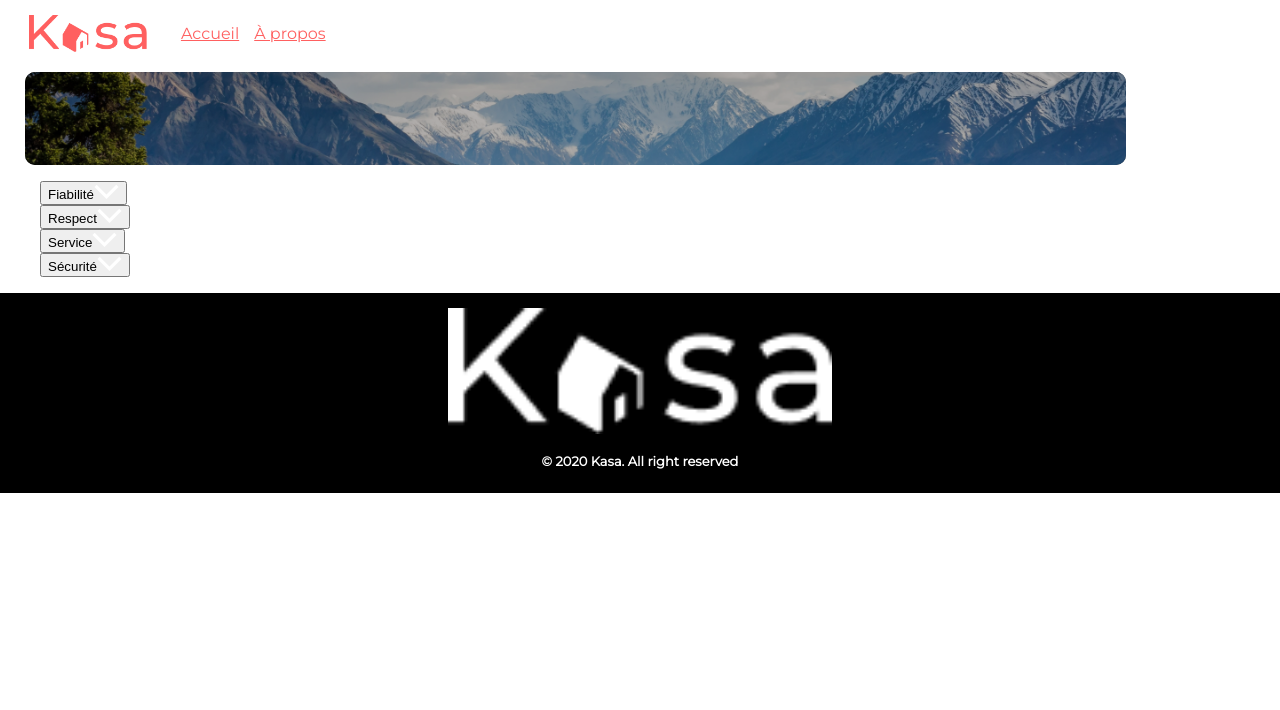
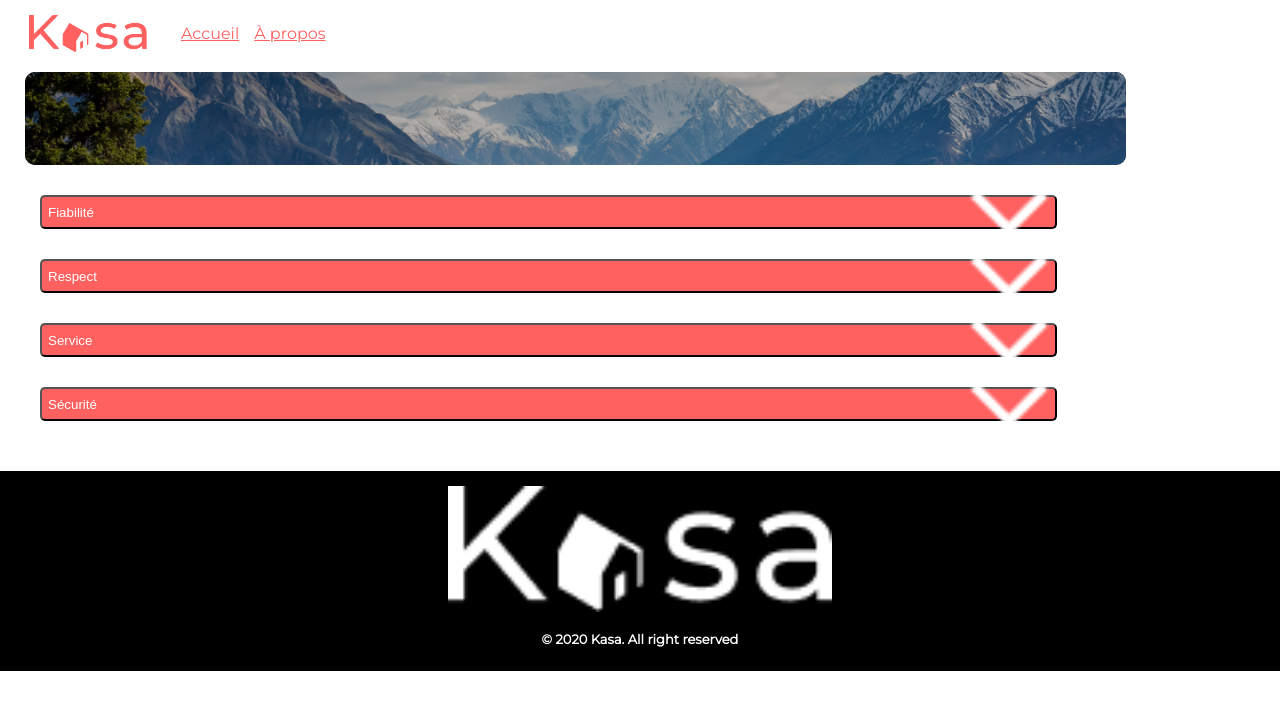
Before and after one commit to Radouane0/Projet-KASA, a React (Create React App) app: page /about in a window 1280 px wide. Shown: the top 710 px of the page. Built offline with nearby package versions, Linux system fonts and the light colour scheme.

Commit message:
Finition Card + début style collapse

```diff
--- a/src/components/Collapse/index.jsx
+++ b/src/components/Collapse/index.jsx
@@ -2,6 +2,7 @@ import React from 'react'
 import AboutButtonUp from '../../assets/AboutButtonUp.png'
 import AboutButtonDown from '../../assets/AboutButtonDown.png'
 import { useState } from 'react'
+import '../../styles/sass/main.scss'
 
 function Collapse({ category, content }) {
     const [isOpen, setIsOpen] = useState(false)
@@ -11,11 +12,12 @@ function Collapse({ category, content }) {
     console.log(isOpen)
     return (
         <div>
-            <button onClick={OpenCollapse}>
+            <button onClick={OpenCollapse} className="button">
                 {category}
                 <img
                     src={isOpen ? AboutButtonUp : AboutButtonDown}
                     alt="Flèche"
+                    className="button__img"
                 ></img>
             </button>
             {isOpen ? <div>{content}</div> : null}
--- a/src/pages/Home/index.jsx
+++ b/src/pages/Home/index.jsx
@@ -13,7 +13,7 @@ function Home() {
             />
             <ul>
                 {Logements.map((logement) => (
-                    <li key={logement.id}>
+                    <li key={logement.id} className="card__list">
                         {
                             <Card
                                 id={logement.id}
--- a/src/styles/sass/base/_typographie.scss
+++ b/src/styles/sass/base/_typographie.scss
@@ -20,6 +20,12 @@ body {
 
 }
 
+.card p {
+    color: white;
+    margin-left: 10px;
+    font-size: 20px;
+}
+
 .error p {
     color: #FF6060;
     display: flex;
--- /dev/null
+++ b/src/styles/sass/components/_button.scss
@@ -0,0 +1,15 @@
+.button {
+    background: #ff6060;
+    color: white;
+    width: 82%;
+    display: flex;
+    justify-content: space-between;
+    height: 34px;
+    align-items: center;
+    border-radius: 5px 5px 5px 5px;
+    margin-top: 30px;
+    margin-bottom: 22px;
+    &__img {
+        width: 8%;
+    }
+}
--- a/src/styles/sass/layout/_footer.scss
+++ b/src/styles/sass/layout/_footer.scss
@@ -6,6 +6,7 @@
     flex-direction: column;
     justify-content: center;
     align-items: center;
+    margin-top: 50px;
     &__img {
         width: 30%;
         margin-bottom: 11px;
--- a/src/styles/sass/main.scss
+++ b/src/styles/sass/main.scss
@@ -5,6 +5,7 @@
 //components
 @import "./components/banner";
 @import "./components/error";
+@import "./components/button";
 
 
 //layout
--- a/src/styles/sass/pages/_accueil.scss
+++ b/src/styles/sass/pages/_accueil.scss
@@ -1,3 +1,19 @@
-.card__img {
-    width: 10%;
+.card {
+    display: flex;
+    flex-direction: column;
+    margin-left: 0;
+    &__img {
+        width: 100%;
+        height: 195px;
+        border-radius: 20px 20px 0px 0px;
+        display: flex;
+        margin-top: 0;
+    }
+    &__list {
+        background: #ff6060;
+        width: 88%;
+        border-radius: 20px 20px 20px 20px;
+        margin-top: 30px;
+        height: 285px;
+    }
 }
```
